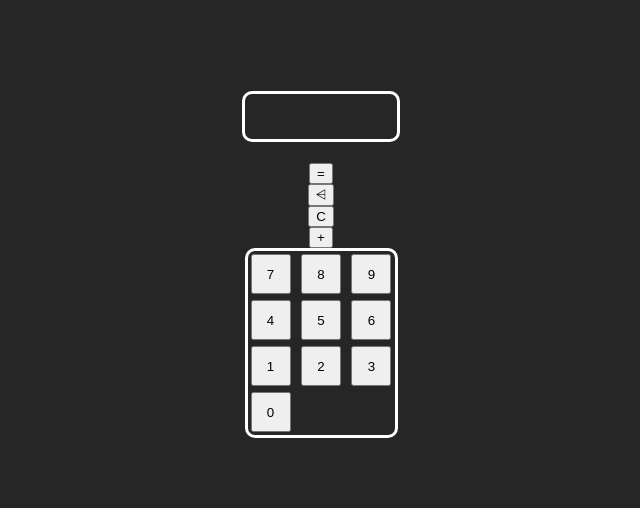
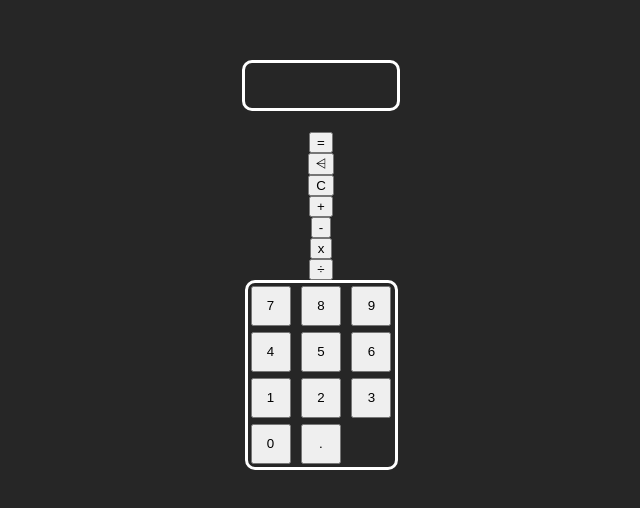
Before and after one commit to FeFragoso/Logica-Calculadora, a plain HTML site: page index.html in a window 1280 px wide. Shown: the part 134-642 px from the top of the page, without its empty margins (319-959 px from the left). Drawn offline with Linux system fonts and the light colour scheme.

Commit message:
Adição dos operadores faltantes

```diff
--- a/index.html
+++ b/index.html
@@ -21,6 +21,9 @@
         <button id="btn-backspace" onclick="backspace()">⩤</button>
         <button id="btn-excluir" onclick="excluir()">C</button>
         <button id="btn-soma" onclick="input('+')">+</button>
+        <button id="btn-subtracao" onclick="input('-')">-</button>
+        <button id="btn-multiplicacao" onclick="input('*')">x</button>
+        <button id="btn-divisao" onclick="input('/')">÷</button>
 
         <div id="container-num">
             <button class="btn-num" onclick="input('7')">7</button>
@@ -33,6 +36,7 @@
             <button class="btn-num" onclick="input('2')">2</button>
             <button class="btn-num" onclick="input('3')">3</button>
             <button class="btn-num" onclick="input('0')">0</button>
+            <button class="btn-num" onclick="input('.')">.</button>
         </div>
 
     </body>
```
